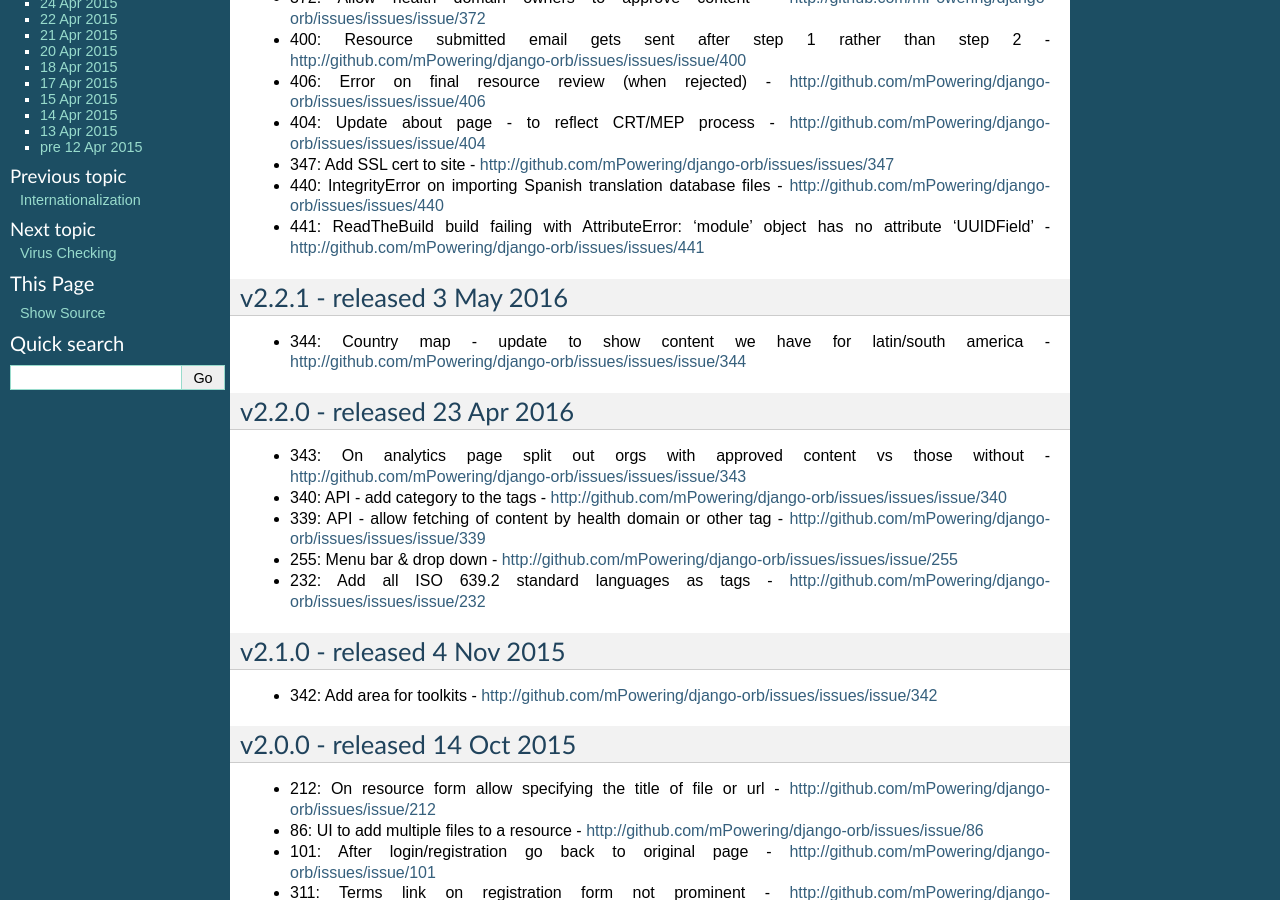
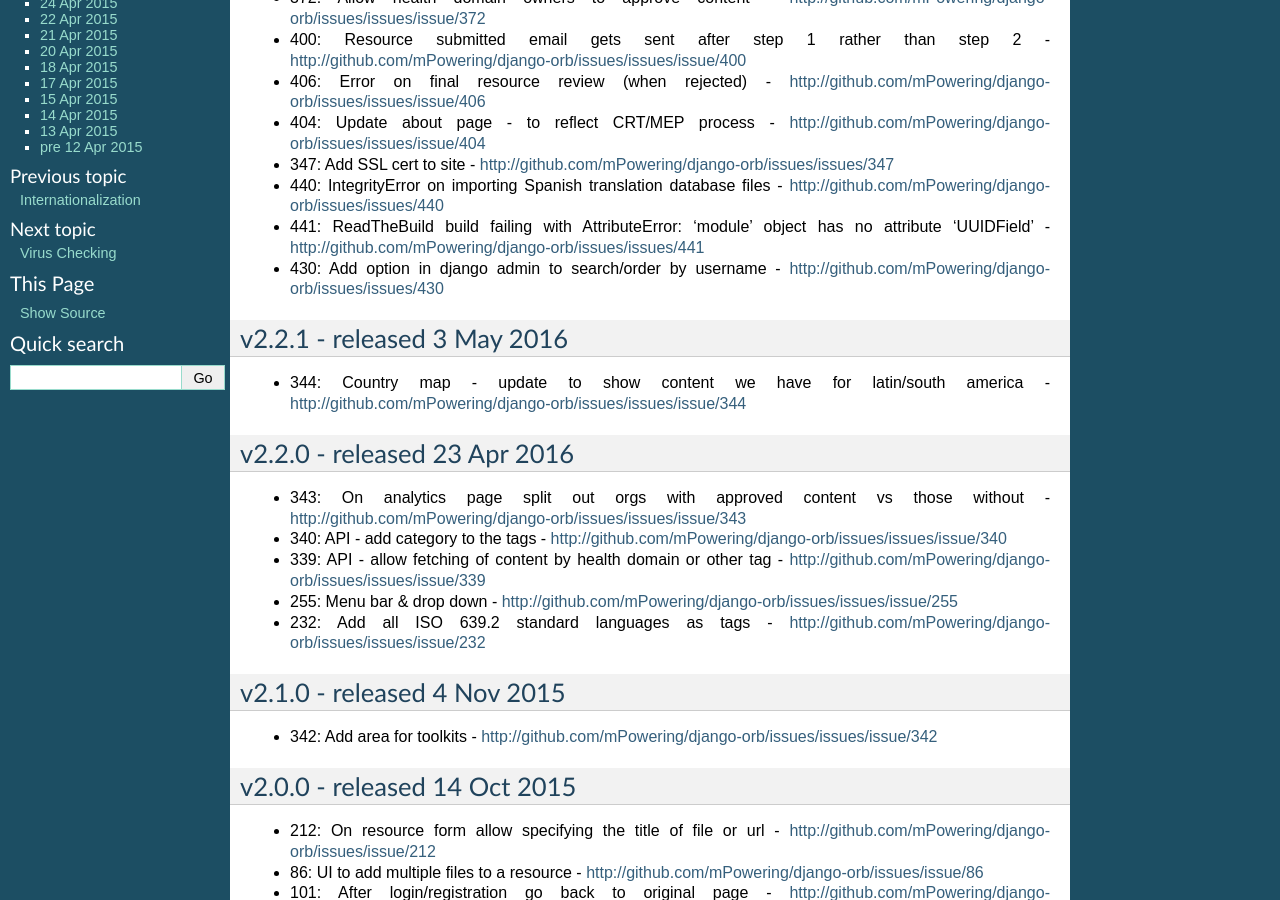
Before and after one commit to mPowering/django-orb, a Sphinx documentation site: the page built from docs/changelog.rst, in a window 1280 px wide and 900 px high, scrolled down 639 px. Built offline with Sphinx 7.4.7, drawn with Linux system fonts in a browser that asks for light colours.

Commit message:
update docs

```diff
--- a/docs/changelog.rst
+++ b/docs/changelog.rst
@@ -25,7 +25,7 @@ v2.2.2 - not yet released
 * 347: Add SSL cert to site - http://github.com/mPowering/django-orb/issues/issues/347
 * 440: IntegrityError on importing Spanish translation database files - http://github.com/mPowering/django-orb/issues/issues/440
 * 441: ReadTheBuild build failing with AttributeError: 'module' object has no attribute 'UUIDField' - http://github.com/mPowering/django-orb/issues/issues/441
-
+* 430: Add option in django admin to search/order by username - http://github.com/mPowering/django-orb/issues/issues/430
 
 v2.2.1 - released 3 May 2016
 ---------------------------------
```
